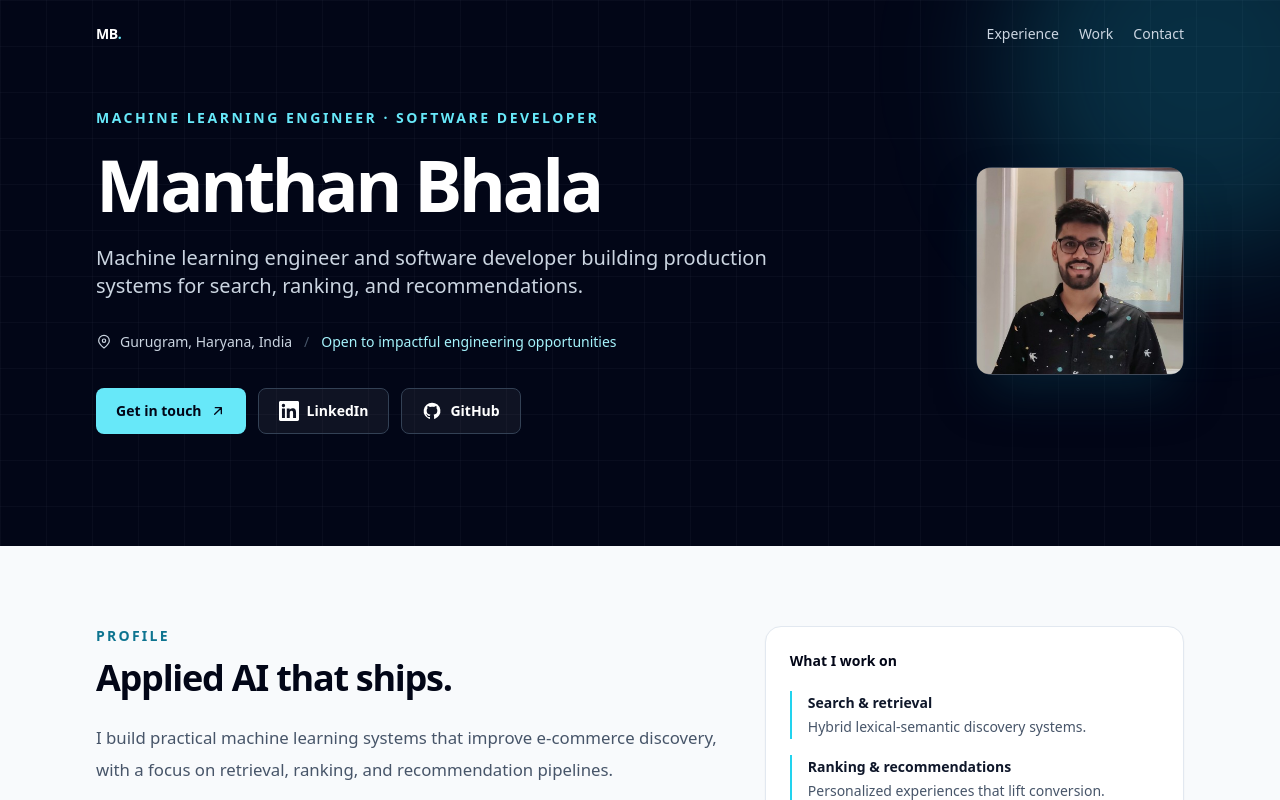
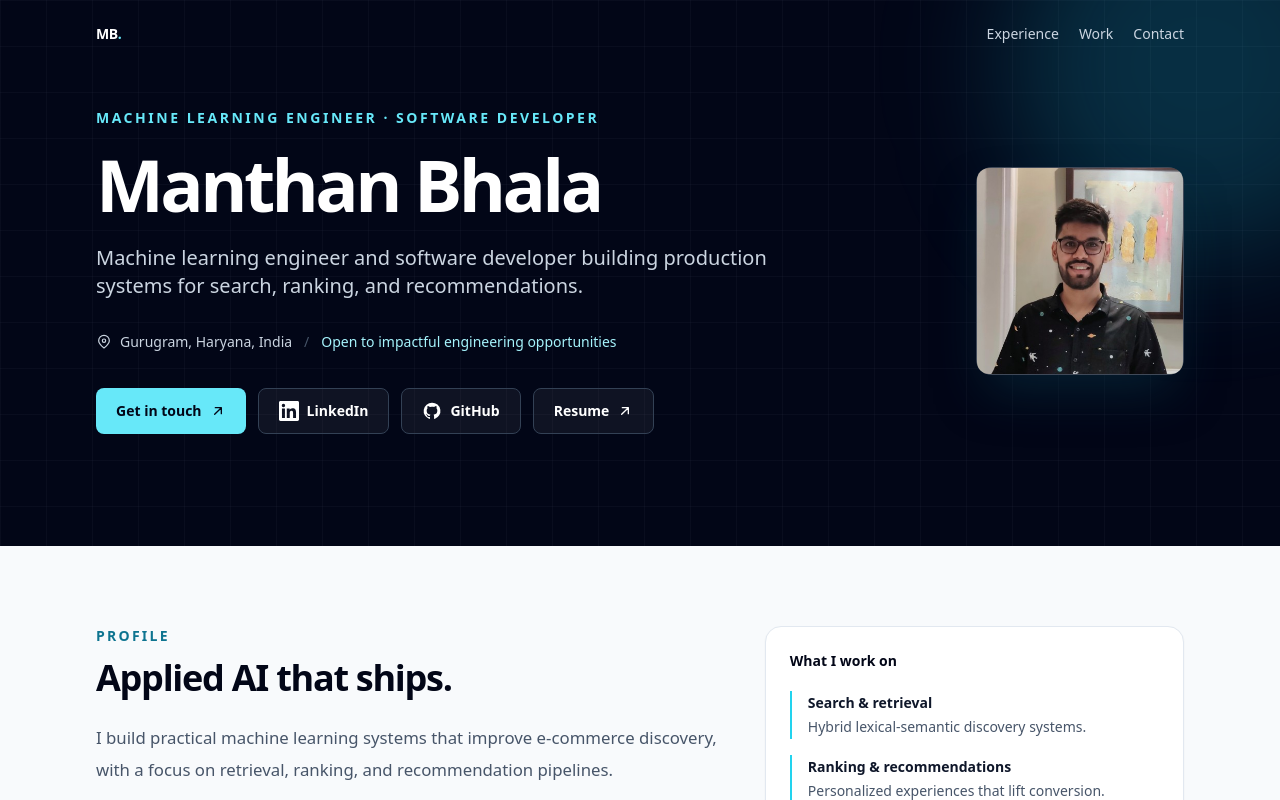
Before and after one commit to ManthanBhala/manthanbhala.github.io, a Next.js app: page / in a window 1280 px wide. Shown: the top 800 px of the page. Built offline with nearby package versions, Linux system fonts and the light colour scheme.

Commit message:
Add downloadable resume link and PDF

```diff
--- a/app/data/content.ts
+++ b/app/data/content.ts
@@ -6,6 +6,7 @@ export const personalInfo = {
   email: 'manthanbhala@gmail.com',
   linkedin: 'https://www.linkedin.com/in/manthan-bhala-a11760136',
   github: 'https://github.com/ManthanBhala',
+  resume: '/Manthan_Bhala_Resume.pdf',
   summary: [
     'I build practical machine learning systems that improve e-commerce discovery, with a focus on retrieval, ranking, and recommendation pipelines.',
     'I enjoy turning model work into reliable software and measurable product impact through thoughtful experimentation, evaluation, and production-ready implementation.',
--- a/app/page.tsx
+++ b/app/page.tsx
@@ -77,6 +77,7 @@ export default function Home() {
               <a href={`mailto:${personalInfo.email}`} className="inline-flex items-center gap-2 rounded-lg bg-cyan-300 px-5 py-3 text-sm font-semibold text-slate-950 transition hover:bg-cyan-200">Get in touch <ArrowUpRight /></a>
               <a href={personalInfo.linkedin} target="_blank" rel="noreferrer" className="inline-flex items-center gap-2 rounded-lg border border-slate-700 bg-white/5 px-5 py-3 text-sm font-semibold text-white transition hover:border-slate-500 hover:bg-white/10"><LinkedInIcon /> LinkedIn</a>
               <a href={personalInfo.github} target="_blank" rel="noreferrer" className="inline-flex items-center gap-2 rounded-lg border border-slate-700 bg-white/5 px-5 py-3 text-sm font-semibold text-white transition hover:border-slate-500 hover:bg-white/10"><GitHubIcon /> GitHub</a>
+              <a href={personalInfo.resume} target="_blank" rel="noreferrer" className="inline-flex items-center gap-2 rounded-lg border border-slate-700 bg-white/5 px-5 py-3 text-sm font-semibold text-white transition hover:border-slate-500 hover:bg-white/10">Resume <ArrowUpRight /></a>
             </div>
           </div>
           <div className="mx-auto md:mx-0">
```
Also changed, not shown: 1 other file (tests, documents, lock files or other folders).
